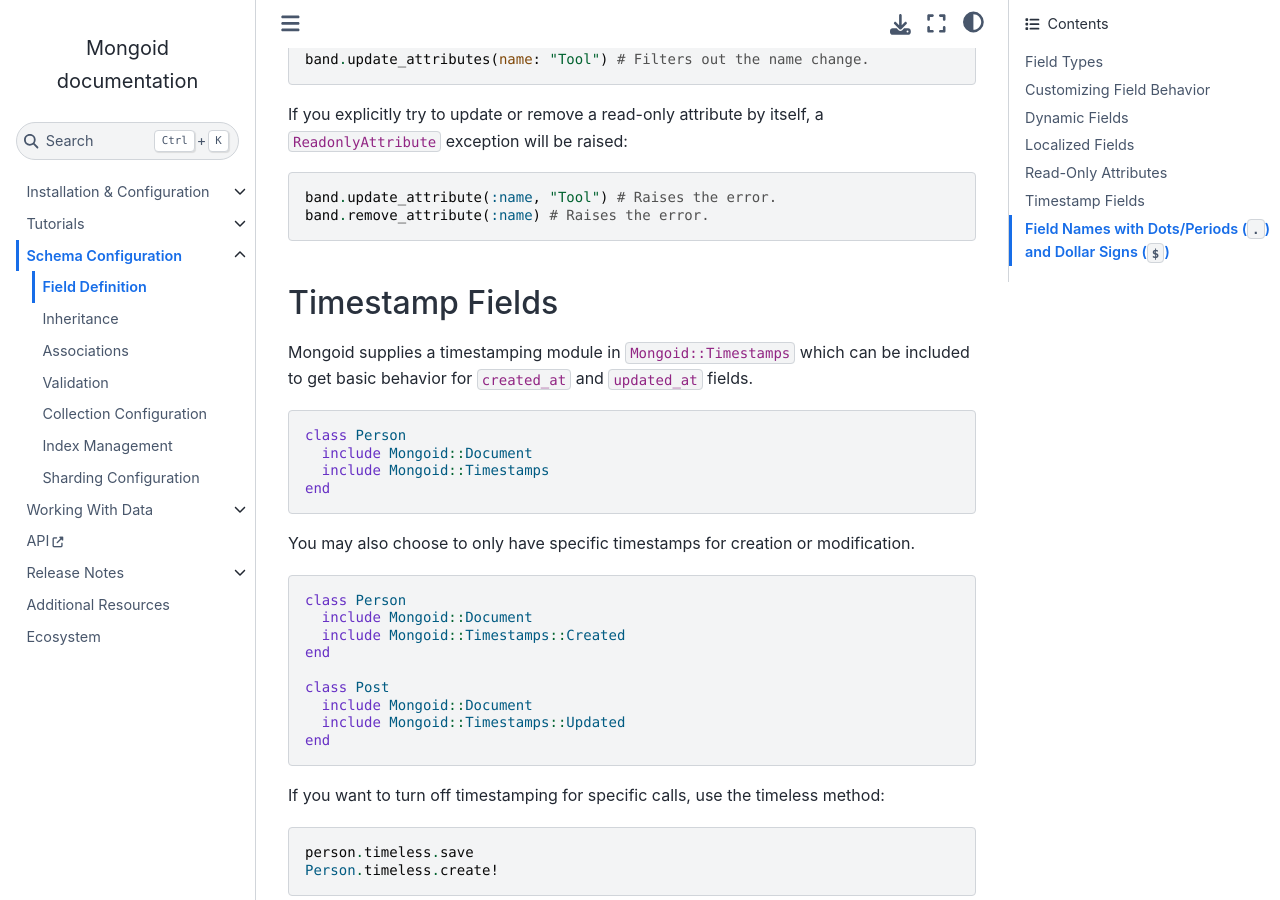
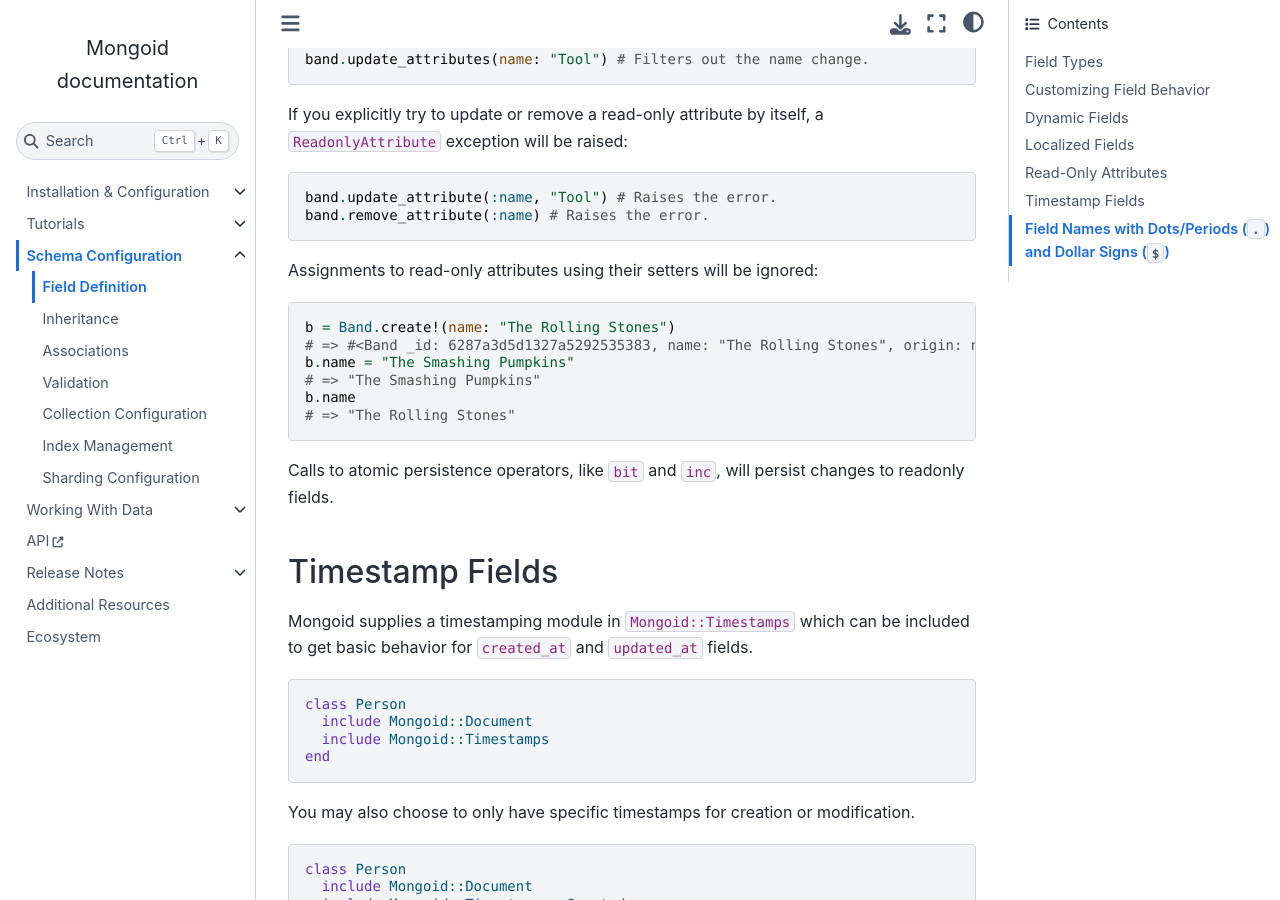
Before and after one commit to i80and/docs-mongoid, a Sphinx documentation site: the page built from docs/reference/fields.txt, in a window 1280 px wide and 900 px high, scrolled down 25480 px. Built offline with Sphinx 7.4.7 and the Sphinx Book theme 1.1.4, drawn with Linux system fonts in a browser that asks for light colours; cross-references to code outside the pages are shown as plain code.

Commit message:
MONGOID-5072 Document readonly attributes ignoring assignment (#5282)
* MONGOID-5072 document readonly functionality

* MONGOID-5072 update language

```diff
--- a/docs/reference/fields.txt
+++ b/docs/reference/fields.txt
@@ -1304,6 +1304,19 @@ a ``ReadonlyAttribute`` exception will be raised:
    band.update_attribute(:name, "Tool") # Raises the error.
    band.remove_attribute(:name) # Raises the error.
 
+Assignments to read-only attributes using their setters will be ignored:
+
+.. code-block:: ruby
+
+  b = Band.create!(name: "The Rolling Stones")
+  # => #<Band _id: 6287a3d5d1327a5292535383, name: "The Rolling Stones", origin: nil>
+  b.name = "The Smashing Pumpkins"
+  # => "The Smashing Pumpkins"
+  b.name
+  # => "The Rolling Stones"
+
+Calls to atomic persistence operators, like ``bit`` and ``inc``, will persist
+changes to readonly fields.
 
 Timestamp Fields
 ================
```
